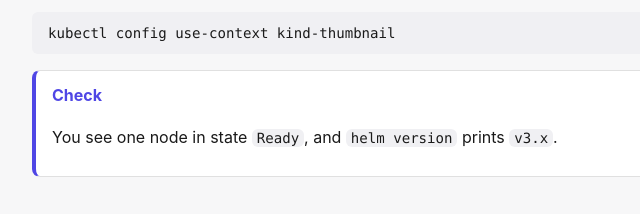
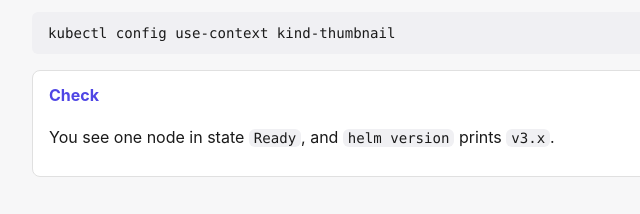
Before and after one commit to Lanskask/thumbnail-generator, a plain HTML site: page docs/helm-course.html in a window 1280 px wide. Shown: the part 723-937 px from the top of the page, 208-848 px from the left. Drawn offline with Linux system fonts and the light colour scheme.

Commit message:
Docs: drop side-tab accent borders

```diff
--- a/docs/helm-course.html
+++ b/docs/helm-course.html
@@ -13,7 +13,7 @@
   code, pre { background: var(--code); border-radius: 6px; font: 0.88em ui-monospace,Menlo,monospace; }
   code { padding: .1em .35em; } pre { padding: .8rem 1rem; overflow-x: auto; }
   nav { background: var(--card); border: 1px solid var(--border); border-radius: 10px; padding: .5rem 1.2rem; }
-  .ex { background: var(--card); border: 1px solid var(--border); border-left: 4px solid var(--accent); border-radius: 8px; padding: .2rem 1rem .6rem; margin: 1rem 0; }
+  .ex { background: var(--card); border: 1px solid var(--border); border-radius: 8px; padding: .2rem 1rem .6rem; margin: 1rem 0; }
   .ex h3 { margin: .6rem 0 .2rem; font-size: 1rem; color: var(--accent); }
   .check { color: var(--ok); font-weight: 600; }
   details { margin-top: .5rem; } summary { cursor: pointer; color: var(--muted); }
```
Also changed, not shown: docs/frontend-in-k8s.html (+1 -1 lines).
